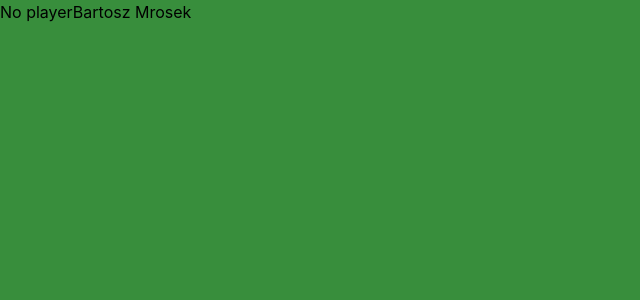
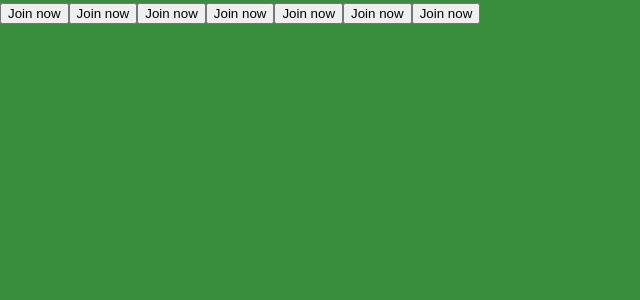
Before and after one commit to bartoszmrosek/Blackjack-Game, a React (Vite) app: page / in a window 1280 px wide. Shown: the top 300 px of the page, without its empty margins (0-640 px from the left). Built offline with nearby package versions, Linux system fonts and the light colour scheme.

Commit message:
Basic joining/leaving functionality for players

```diff
--- a/src/components/GameRoom/GameRoom.tsx
+++ b/src/components/GameRoom/GameRoom.tsx
@@ -1,20 +1,41 @@
-import React, { useReducer } from "react";
+import React, { useCallback, useReducer } from "react";
 import { selectUser } from "../../App/userSlice";
 import { useAppSelector } from "../../hooks/reduxHooks";
+import { UserSeat } from "../UserSeat/UserSeat";
 import styles from "./GameRoom.module.css";
-import { gameRoomReducer, initialRoomState } from "./gameRoomReducer";
+import { gameRoomReducer, initialRoomState, Player, PlayerActionKind } from "./gameRoomReducer";
 
 const GameRoom: React.FC = () => {
-    // Array of players
-    // Their names
-    // Their bets and places
-    // Their respestive cards and sum of them
-    const [gameRoomState] = useReducer(gameRoomReducer, initialRoomState);
-    const user = useAppSelector(selectUser);
+    const [gameRoomState, dispatch] = useReducer(gameRoomReducer, initialRoomState);
+    const currentUser = useAppSelector(selectUser);
+
+    const joinUserToGame = useCallback((seatId: number) => {
+        dispatch({ type: PlayerActionKind.JOIN, payload: { ...currentUser, bet: 0, seatNumber: seatId } });
+    }, [currentUser]);
+
+    const removeUserFromGame = useCallback((player: Player) => {
+        dispatch({ type: PlayerActionKind.LEAVE, payload: player });
+    }, []);
+
     return (
         <div className={styles.background}>
-            {gameRoomState.playersSeats[0] === "empty" && "No player"}
-            {user.name}
+            {gameRoomState.playersSeats.map((seat, index) => {
+                const user = seat !== "empty" ? seat : { name: "", id: "", bet: 0 };
+                return (
+                    <UserSeat
+                        // eslint-disable-next-line react/no-array-index-key
+                        key={index}
+                        isGameStarted={gameRoomState.isGameStarted}
+                        isEmpty={seat === "empty"}
+                        seatId={index}
+                        user={user}
+                        actions={{
+                            userJoin: joinUserToGame,
+                            userLeave: removeUserFromGame,
+                        }}
+                    />
+                );
+            })}
         </div>
     );
 };
--- a/src/components/GameRoom/gameRoomReducer.ts
+++ b/src/components/GameRoom/gameRoomReducer.ts
@@ -1,5 +1,6 @@
 export enum PlayerActionKind {
     JOIN = "JOIN",
+    LEAVE = "LEAVE",
 }
 
 export interface Player {
@@ -10,23 +11,25 @@ export interface Player {
 }
 
 export interface PlayerActions {
-    type: PlayerActionKind.JOIN;
+    type: PlayerActionKind.JOIN | PlayerActionKind.LEAVE;
     payload: Player;
 }
 
 export interface GameRoomState {
     playersSeats: ("empty" | Player)[];
+    isGameStarted: boolean;
 }
 
 export const initialRoomState: GameRoomState = {
     playersSeats: ["empty", "empty", "empty", "empty", "empty", "empty", "empty"],
+    isGameStarted: false,
 };
 
 export function gameRoomReducer(state: GameRoomState, action: PlayerActions): GameRoomState {
     const { type, payload } = action;
     switch (type) {
         case PlayerActionKind.JOIN:
-            if (payload.seatNumber < 1 || payload.seatNumber > 7 || state.playersSeats.at(payload.seatNumber) !== "empty") {
+            if (payload.seatNumber < 0 || payload.seatNumber > 6 || state.playersSeats.at(payload.seatNumber) !== "empty") {
                 return state;
             }
 
@@ -37,5 +40,18 @@ export function gameRoomReducer(state: GameRoomState, action: PlayerActions): Ga
                     payload,
                     ...state.playersSeats.slice(payload.seatNumber + 1)],
             };
+        case PlayerActionKind.LEAVE:
+            const searchedSeat = state.playersSeats.at(payload.seatNumber);
+            if (searchedSeat !== "empty" && searchedSeat?.id === payload.id) {
+                return {
+                    ...state,
+                    playersSeats: [
+                        ...state.playersSeats.slice(0, payload.seatNumber),
+                        "empty",
+                        ...state.playersSeats.slice(payload.seatNumber + 1),
+                    ],
+                };
+            }
+            return state;
     }
 }
--- /dev/null
+++ b/src/components/UserSeat/UserSeat.tsx
@@ -0,0 +1,44 @@
+import React, { useCallback } from "react";
+import { useAppSelector } from "../../hooks/reduxHooks";
+import { Player } from "../GameRoom/gameRoomReducer";
+
+interface UserSeatProps {
+    isEmpty: boolean;
+    seatId: number;
+    user: {
+        id: string;
+        name: string;
+        bet: number;
+    };
+    actions: {
+        userJoin: (seatId: number) => void;
+        userLeave: (player: Player) => void;
+    };
+    isGameStarted: boolean;
+}
+
+const UserSeat: React.FC<UserSeatProps> = ({ isEmpty, user, actions, seatId, isGameStarted }) => {
+    const currentUserId = useAppSelector((state) => state.user.id);
+
+    const handleJoin = useCallback(() => {
+        actions.userJoin(seatId);
+    }, [actions, seatId]);
+
+    const handleLeave = useCallback(() => {
+        actions.userLeave({ ...user, seatNumber: seatId });
+    }, [actions, seatId, user]);
+
+    return isEmpty ? (
+        <button onClick={handleJoin}>
+            {isGameStarted ? "Join in next round" : "Join now"}
+        </button>
+    ) : (
+        <div>
+            <h1>{user.name}</h1>
+            <h2>{user.bet}</h2>
+            {currentUserId === user.id && !isGameStarted && <button onClick={handleLeave}>X</button>}
+        </div>
+    );
+};
+
+export { UserSeat };
--- a/src/main.tsx
+++ b/src/main.tsx
@@ -3,11 +3,11 @@ import ReactDOM from "react-dom/client";
 import { Provider } from "react-redux";
 import { App } from "./App/App";
 import "./index.css";
-import { store } from "./mainStore";
+import { setupStore } from "./mainStore";
 
 ReactDOM.createRoot(document.getElementById("root") as HTMLElement).render(
     <React.StrictMode>
-        <Provider store={store}>
+        <Provider store={setupStore()}>
             <App />
         </Provider>
     </React.StrictMode>,
--- a/src/mainStore.ts
+++ b/src/mainStore.ts
@@ -1,12 +1,20 @@
-import { configureStore } from "@reduxjs/toolkit";
+import { combineReducers, configureStore, PreloadedState } from "@reduxjs/toolkit";
 // eslint-disable-next-line import/no-cycle
 import userReducer from "./App/userSlice";
 
-export const store = configureStore({
-    reducer: {
-        user: userReducer,
-    },
+const rootReducer = combineReducers({
+    user: userReducer,
 });
 
-export type RootState = ReturnType<typeof store.getState>;
-export type AppDispatch = typeof store.dispatch;
+// Following reduxjs documentation on setting reusable unit tests
+// eslint-disable-next-line @typescript-eslint/explicit-module-boundary-types
+export function setupStore(preloadedState?: PreloadedState<RootState>) {
+    return configureStore({
+        reducer: rootReducer,
+        preloadedState,
+    });
+}
+
+export type RootState = ReturnType<typeof rootReducer>;
+export type AppStore = ReturnType<typeof setupStore>;
+export type AppDispatch = AppStore["dispatch"];
```
Also changed, not shown: src/utils/test-utils.tsx (added, +28 -0 lines), src/components/UserSeat/UserSeat.module.css (added), 1 other file (tests, documents, lock files or other folders).
